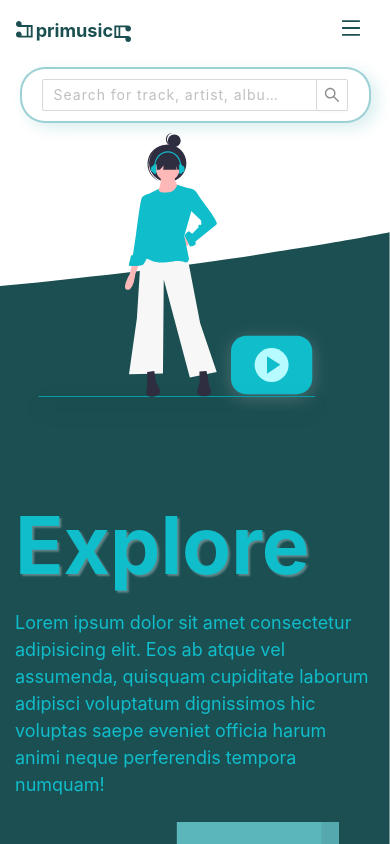
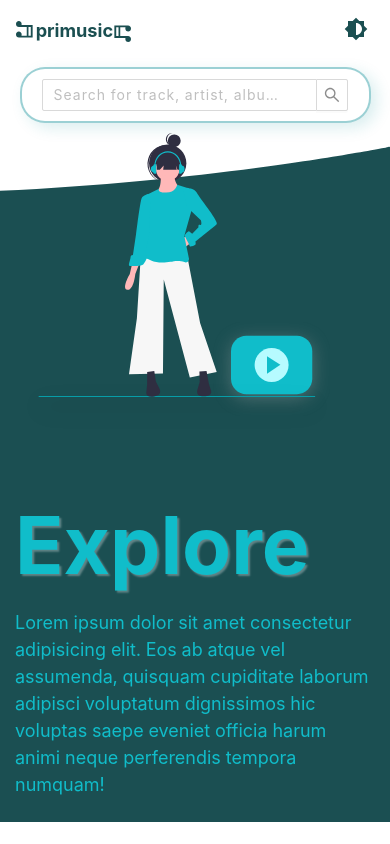
Before and after one commit to giprim/primusic, a React (Create React App) app: page / in a window 390 px wide. Shown: the top 844 px of the page. Built offline with nearby package versions, Linux system fonts and the light colour scheme.

Commit message:
fixed loading, hid music note on mobile etc.

```diff
--- a/src/App.css
+++ b/src/App.css
@@ -252,7 +252,12 @@ h6.h6 {
 	font-weight: bold;
 }
 
-@media screen and (max-width: 780px) {
+.spinner-border {
+	border: 0.25em solid var(--titleColor);
+	border-right-color: transparent;
+}
+
+@media screen and (max-width: 768px) {
 	.gi-audio {
 		width: 100%;
 	}
@@ -295,6 +300,9 @@ h6.h6 {
 		height: auto;
 		position: static;
 	}
+	#svgNote {
+		display: none;
+	}
 
 	.root {
 		height: auto;
--- a/src/components/navbar.tsx
+++ b/src/components/navbar.tsx
@@ -36,30 +36,14 @@ const Navbar: React.FC = () => {
 				</Link>
 
 				<button
-					className='navbar-toggler '
-					type='button'
-					data-toggle='collapse'
-					data-target='#collapsibleNavbar'>
-					<MenuOutlined className='icon' />
+					className={'float-right'}
+					onClick={themeToggler}
+					style={{ background: 'transparent', border: 'none' }}>
+					<ThemeBtn />
 				</button>
 				{location.pathname !== '/' && (
 					<Searchbar css={{ padding: '5px 25px' }} />
 				)}
-				<div className='collapse navbar-collapse' id='collapsibleNavbar'>
-					<ul className='navbar-nav ml-auto'>
-						<button
-							onClick={themeToggler}
-							style={{ background: 'transparent', border: 'none' }}>
-							<ThemeBtn />
-						</button>
-						{/* <NavLink to='/' className='nav-item nav-link darkLink'>
-							Blog
-						</NavLink>
-						<NavLink to='/' className='nav-item nav-link darkLink'>
-							About
-						</NavLink> */}
-					</ul>
-				</div>
 			</div>
 		</nav>
 	);
--- a/src/components/resultPage.tsx
+++ b/src/components/resultPage.tsx
@@ -1,32 +1,26 @@
-import React, { useState, useEffect } from 'react';
+import React, { useState } from 'react';
 import { useSelector, useDispatch } from 'react-redux';
 import { truncateText } from '../Functionalities/functionalities';
 import fetchNext from '../redux/actions/fetchNext';
+import { LOADING } from '../redux/types';
 import {
 	PlayCircleFilled,
 	UnorderedListOutlined,
 	AppstoreOutlined,
 	ArrowUpOutlined,
 } from '@ant-design/icons';
-import { LOADING } from '../redux/types';
 
 const pages: string[] = [];
 
 const ResultPage = () => {
 	const search_result = useSelector((state: any) => state.search);
-	// const [loaded, setLoaded] = useState(false);
-	// const loaded = useSelector((state: any) => state.loaded);
 	const dispatch = useDispatch();
 	const [toggleList, setToggleList] = useState(true);
 	const [pagination, setPagination] = useState(pages);
 	const [tracks, setTracks] = useState(25);
 
-	// useEffect(() => {
-	// 	setLoaded(search_result.loaded);
-	// }, []);
-	// console.log(loaded);
-	let loaded = search_result.loaded;
-	console.log(search_result.loaded);
+	let { loaded } = search_result;
+	console.log(loaded);
 
 	const PerResult = (tracks: any) => {
 		const { track } = tracks;
@@ -60,6 +54,7 @@ const ResultPage = () => {
 		if (!pagination.find((url) => url === search_result.next)) {
 			setPagination([...pagination, search_result.next]);
 		}
+		dispatch({ type: LOADING });
 		dispatch(fetchNext(search_result.next));
 		setTracks((prev) => prev + search_result.data.length);
 	};
@@ -89,6 +84,7 @@ const ResultPage = () => {
 						<button
 							className={`btn_ ${search_result.prev ? 'show_' : 'hide_'}`}
 							onClick={() => {
+								dispatch({ type: LOADING });
 								dispatch(fetchNext(search_result.prev));
 								setTracks((prev) => prev - search_result.data.lenght);
 							}}>
--- a/src/redux/actions/fetchNext.ts
+++ b/src/redux/actions/fetchNext.ts
@@ -1,6 +1,6 @@
 import { Dispatch } from 'redux';
 import Axios from 'axios';
-import { FETCH_NEXT, LOADED } from '../types';
+import { FETCH_NEXT } from '../types';
 
 const fetchNext = (url: string) => {
 	return (dispatch: Dispatch) => {
@@ -9,7 +9,6 @@ const fetchNext = (url: string) => {
 				dispatch({
 					type: FETCH_NEXT,
 					payload: res.data,
-					loaded: true,
 				});
 			})
 			.catch((err) => console.error(err));
--- a/src/redux/actions/searchFor.ts
+++ b/src/redux/actions/searchFor.ts
@@ -1,6 +1,6 @@
 import { Dispatch } from 'redux';
 import axios from 'axios';
-import { MAKE_A_SEARCH, RESULT_FOUND, LOADED } from '../types';
+import { MAKE_A_SEARCH, RESULT_FOUND } from '../types';
 
 export default (query: string) => {
 	return (dispatch: Dispatch) => {
@@ -22,9 +22,7 @@ export default (query: string) => {
 					type: MAKE_A_SEARCH,
 					payload: res.data,
 					query,
-					loaded: true,
 				});
-				dispatch({ type: LOADED });
 			})
 			.catch((err) =>
 				dispatch({
--- a/src/redux/reducer/loadedReducer.ts
+++ b/src/redux/reducer/loadedReducer.ts
@@ -1,5 +1,5 @@
 import { IActions } from '../../interfaces';
-import { LOADING, LOADED, MAKE_A_SEARCH, FETCH_NEXT } from '../types';
+import { LOADED, MAKE_A_SEARCH, FETCH_NEXT } from '../types';
 const initialState = false;
 export default (state = initialState, action: IActions) => {
 	switch (action.type) {
--- a/src/redux/reducer/searchReducer.ts
+++ b/src/redux/reducer/searchReducer.ts
@@ -1,4 +1,4 @@
-import { MAKE_A_SEARCH, FETCH_NEXT } from '../types';
+import { MAKE_A_SEARCH, FETCH_NEXT, LOADING } from '../types';
 import { IArtist, IActions } from '../../interfaces';
 
 const initialState: IArtist = {
@@ -19,7 +19,7 @@ export default (state = initialState, action: IActions) => {
 				next: action.payload.next,
 				total: action.payload.total,
 				query: action.query,
-				loaded: action.loaded,
+				loaded: true,
 			};
 		case FETCH_NEXT:
 			return {
@@ -28,9 +28,10 @@ export default (state = initialState, action: IActions) => {
 				next: action.payload.next,
 				prev: action.payload.prev,
 				total: action.payload.total,
-				loaded: action.loaded,
-				// query: action.query
+				loaded: true,
 			};
+		case LOADING:
+			return { ...state, loaded: false };
 		default:
 			return state;
 	}
```
